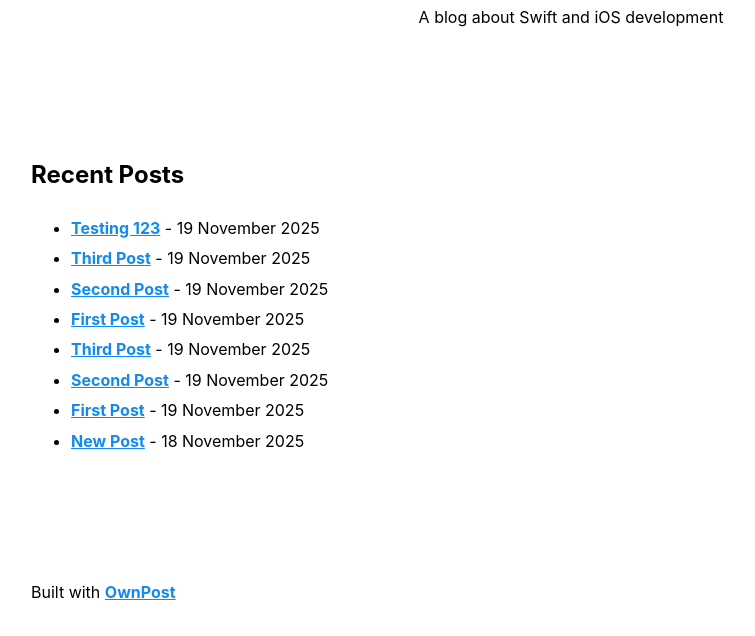
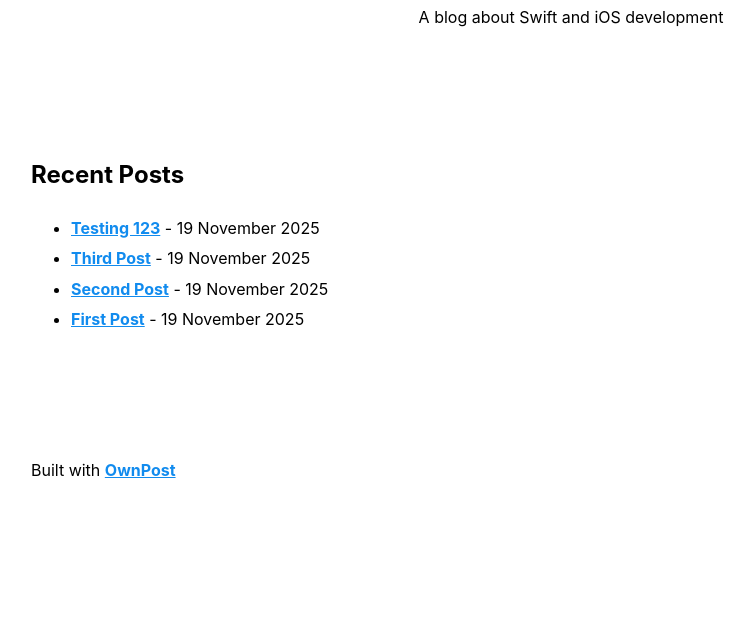
Before and after one commit to NathanDigital/OwnPost_sandbox, a plain HTML site: page index.html in a window 1280 px wide. Shown: the part 134-770 px from the top of the page, without its empty margins (69-824 px from the left). Drawn offline with Linux system fonts and the light colour scheme.

Commit message:
Update index.html

```diff
--- a/index.html
+++ b/index.html
@@ -1 +1 @@
-<!DOCTYPE html><html lang="en" color-mode="user"><head><meta charset="UTF-8"/><meta name="viewport" content="width=device-width, initial-scale=1.0"/><title>Nathan’s Blog! </title><meta name="twitter:title" content="Nathan’s Blog! "/><meta property="og:title" content="Nathan’s Blog! "/><link rel="stylesheet" href="mvp.css" type="text/css"/></head><body><header><h1>Nathan’s Blog! </h1><p>A blog about Swift and iOS development</p></header><main><h2>Recent Posts</h2><ul><li><a href="posts/testing-123-a9ab2.html">Testing 123</a> - <span class="post-date">19 November 2025</span></li><li><a href="posts/third-post-1e4df.html">Third Post</a> - <span class="post-date">19 November 2025</span></li><li><a href="posts/second-post-36a4d.html">Second Post</a> - <span class="post-date">19 November 2025</span></li><li><a href="posts/first-post-d5656.html">First Post</a> - <span class="post-date">19 November 2025</span></li><li><a href="posts/third-post-c6f43.html">Third Post</a> - <span class="post-date">19 November 2025</span></li><li><a href="posts/second-post-1e4c6.html">Second Post</a> - <span class="post-date">19 November 2025</span></li><li><a href="posts/first-post-1eb7a.html">First Post</a> - <span class="post-date">19 November 2025</span></li><li><a href="posts/new-post-47e02.html">New Post</a> - <span class="post-date">18 November 2025</span></li></ul></main><footer><p>Built with <a href="https://ownpost.digital">OwnPost</a></p></footer></body></html>
+<!DOCTYPE html><html lang="en" color-mode="user"><head><meta charset="UTF-8"/><meta name="viewport" content="width=device-width, initial-scale=1.0"/><title>Nathan’s Blog! </title><meta name="twitter:title" content="Nathan’s Blog! "/><meta property="og:title" content="Nathan’s Blog! "/><link rel="stylesheet" href="mvp.css" type="text/css"/></head><body><header><h1>Nathan’s Blog! </h1><p>A blog about Swift and iOS development</p></header><main><h2>Recent Posts</h2><ul><li><a href="posts/testing-123-a9ab2.html">Testing 123</a> - <span class="post-date">19 November 2025</span></li><li><a href="posts/third-post-1e4df.html">Third Post</a> - <span class="post-date">19 November 2025</span></li><li><a href="posts/second-post-36a4d.html">Second Post</a> - <span class="post-date">19 November 2025</span></li><li><a href="posts/first-post-d5656.html">First Post</a> - <span class="post-date">19 November 2025</span></li></ul></main><footer><p>Built with <a href="https://ownpost.digital">OwnPost</a></p></footer></body></html>
```
